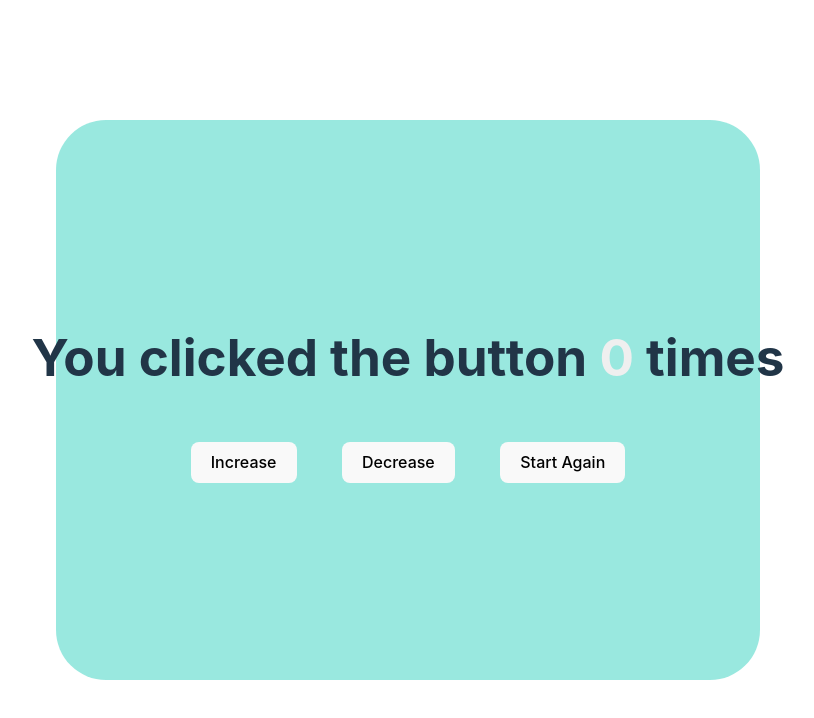
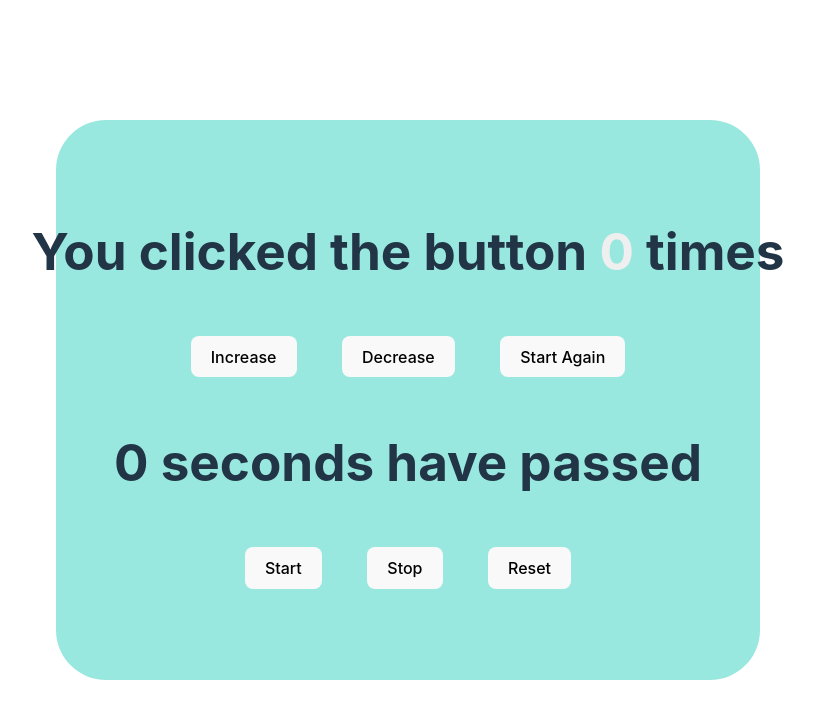
Before and after one commit to daniellberg/Counter-ranking, a React (Vite) app: page / in a window 1280 px wide. Shown: the top 718 px of the page, without its empty margins (232-1046 px from the left). Built offline with nearby package versions, Linux system fonts and the light colour scheme.

Commit message:
add timer and organize base component

```diff
--- a/src/App.jsx
+++ b/src/App.jsx
@@ -1,33 +1,16 @@
-import { useState } from 'react'
+import React from 'react'
 import './App.css'
-import Base from './components/BaseText.jsx'
+import Main from './components/BaseFunctions.jsx'
 import Background from './components/Background.jsx'
 
 function App() {
-  const [counter, setCount] = useState(0)
-
-  function buttonIncrease (){
-    setCount(counter+1)
-  }
-
-  function buttonDecrease (){
-    setCount(counter-1)
-  }
-
-  function resetCounter (){
-    setCount(0)
-  }
 
   return (
     <div>
-      <Background />
-      <Base
-        counter={counter}
-        buttonIncrease={buttonIncrease}
-        buttonDecrease={buttonDecrease}
-        resetCounter={resetCounter}
-      />
+      <Background/>
+      <Main/>
     </div>
+
   );
 }
 
--- /dev/null
+++ b/src/components/BaseFunctions.jsx
@@ -0,0 +1,79 @@
+import React, { useState, useEffect } from 'react';
+
+
+//function counter
+function Main() {
+
+        const [counter, setCounter] = useState(0);
+
+        function buttonIncrease() {
+            setCounter(counter + 1);
+        }
+
+        function buttonDecrease() {
+            setCounter(counter - 1);
+        }
+
+        function resetCounter() {
+            setCounter(0);
+        }
+
+        const classePosNeg = counter < 0 ? 'red-text' : 'white-text';
+
+    //function Timer
+        const [segundos, setSegundos] = useState(0);
+        const [isActive, setIsActive] = useState(false);
+
+        function startTimer() {
+            setIsActive(true);
+        }
+
+        function stopTimer() {
+            setIsActive(false);
+        }
+
+        function resetTimer() {
+            setIsActive(false);
+            setSegundos(0);
+        }
+
+        useEffect(() => {
+            let interval;
+
+            if (isActive) {
+                interval = setInterval(() => {
+                    setSegundos((prevSegundos) => prevSegundos + 1);
+                }, 1000);
+            } else {
+                clearInterval(interval);
+            }
+
+            return () => clearInterval(interval);
+        }, [isActive]);
+
+
+    return (
+        <div>
+            <h1>
+                You clicked the button{' '}
+                <span id="counter" className={classePosNeg}>
+                    {counter}
+                </span>{' '}
+                times
+            </h1>
+            <div className='buttonCounter'>
+                <button onClick={buttonIncrease} className="button">Increase</button>
+                <button onClick={buttonDecrease} className="button">Decrease</button>
+                <button onClick={resetCounter} className="button">Start Again</button>
+            </div>
+            <div className='buttonTimer'>
+                <h1>{segundos} seconds have passed</h1>
+                <button onClick={startTimer} className="button">Start</button>
+                <button onClick={stopTimer} className="button">Stop</button>
+                <button onClick={resetTimer} className="button">Reset</button>
+            </div>
+        </div>
+    );
+}
+
+export default Main;
--- a/src/components/BaseText.jsx
+++ /dev/null
@@ -1,21 +0,0 @@
-import React from "react"
-
-function Base({ counter, buttonIncrease, buttonDecrease, resetCounter }){
-    const classePosNeg = counter < 0 ? 'red-text' : 'white-text'
-
-    return(
-    <div>
-        <h1>You clicked the button
-            <span id="counter" className={classePosNeg}> {counter} </span>
-            times
-        </h1>
-        <div>
-            <button onClick={buttonIncrease} className="button">Increase</button>
-            <button onClick={buttonDecrease} className="button">Decrease</button>
-            <button onClick={resetCounter} className="button">Start Again</button>
-        </div>
-    </div>
-    )
-}
-
-export default Base
```
Also changed, not shown: src/components/Timer.jsx (added, +44 -0 lines).
